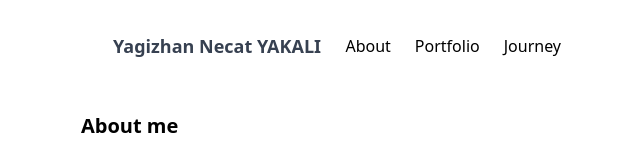
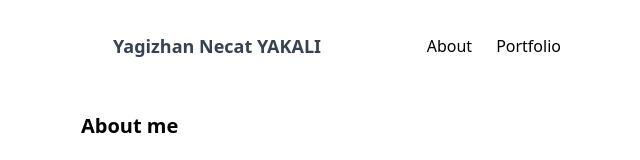
Before and after one commit to yagizhanNY/yagizhan.dev, a Next.js app: page /about in a window 1280 px wide. Shown: the top 160 px of the page, without its empty margins (303-943 px from the left). Built offline with nearby package versions, Linux system fonts and the light colour scheme; no server answers.

Commit message:
remove journey tab from navbar

```diff
--- a/app/components/Nav.tsx
+++ b/app/components/Nav.tsx
@@ -30,9 +30,6 @@ export default function Nav() {
           <li>
             <Link href={"https://github.com/yagizhanNY"}>Portfolio</Link>
           </li>
-          <li>
-            <Link href={"https://github.com/yagizhanNY"}>Journey</Link>
-          </li>
           {session?.user && (
             <li>
               <Link onClick={() => signOut()} href={"#"}>
```
